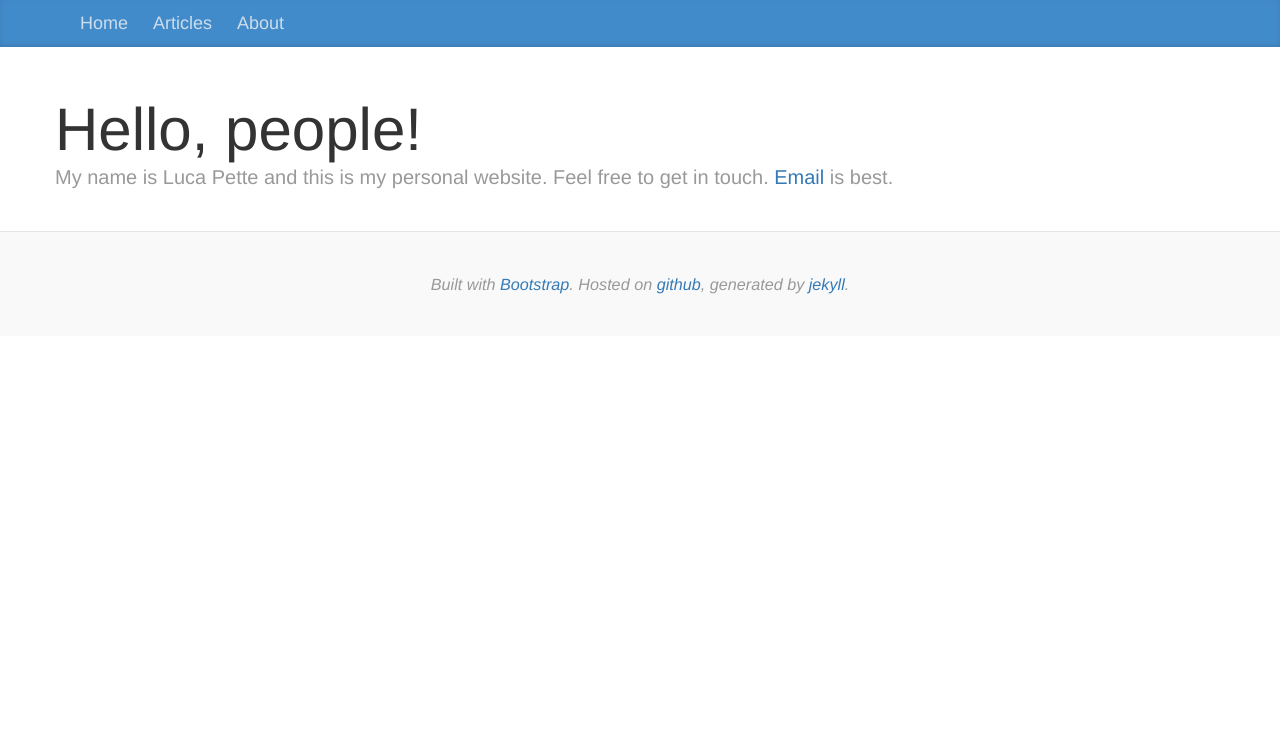
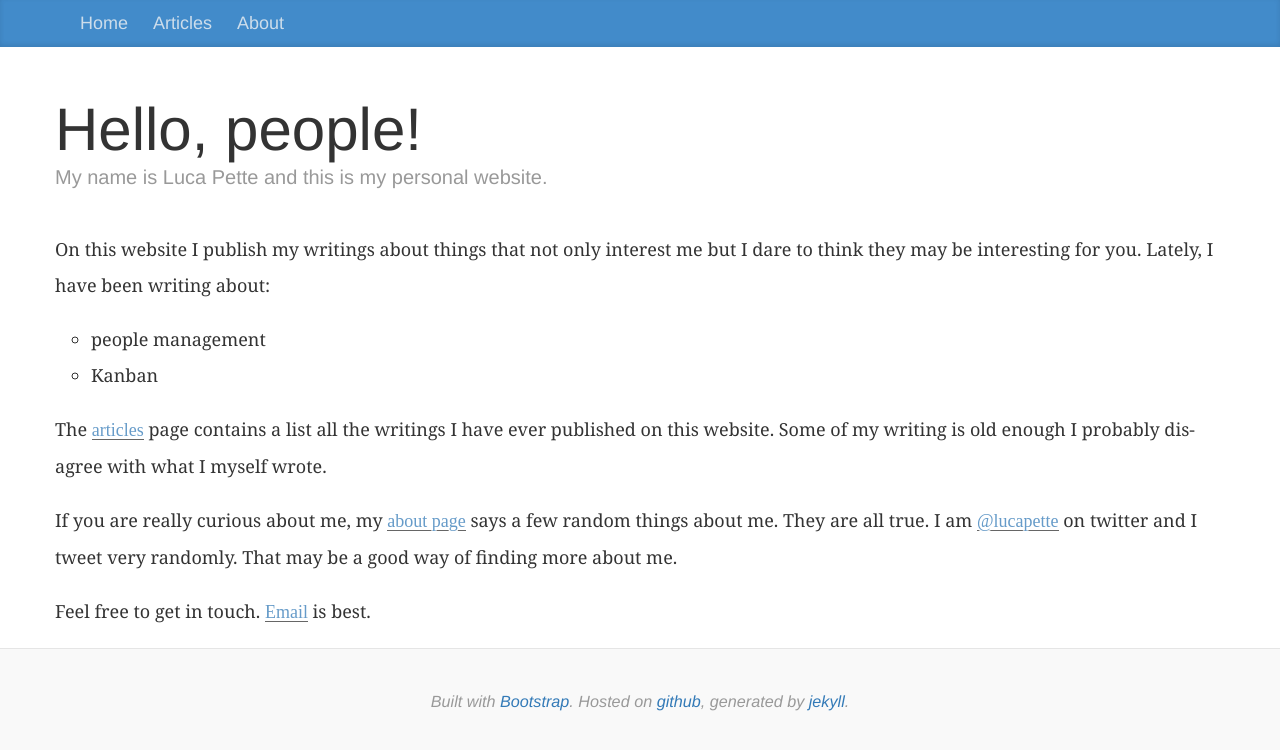
Before and after one commit to lucapette/lucapette.github.com, a Jekyll site: the page built from index.html, in a window 1280 px wide. Shown: the top 750 px of the page. Built offline with Jekyll 4.4.1, drawn with Linux system fonts in a browser that asks for light colours; nearby versions of some CDN libraries.

Commit message:
Better homepage

```diff
--- a/_layouts/articles.html
+++ b/_layouts/articles.html
@@ -16,7 +16,7 @@
             <article>
               <h1>{{page.title}}</h1>
               <div class="blog-post-meta">
-                  Written <time pubdate class="timeago" datetime="{{page.date | date:"%FT%TZ"}}">{{ page.date | date_to_string }}</time>
+                  Published on <time pubdate class="timeago" datetime="{{page.date | date:"%FT%TZ"}}">{{ page.date | date_to_string }}</time>
               </div>
               <div class=content>
                 <div class=row>
--- a/index.html
+++ b/index.html
@@ -9,5 +9,34 @@ keywords: lucapette
   <h1 class="blog-title">Hello, people!</h1>
   <p class="lead blog-description">My name is Luca Pette and this is my
   personal website.
+</div>
+
+<article>
+  <p>
+  On this website I publish my writings about things that not only interest me
+  but I dare to think they may be interesting for you. Lately, I have been
+  writing about:
+
+  <ul>
+    <li>people management</li>
+    <li>Kanban</li>
+  </ul>
+  </p>
+
+  <p>The <a href="/articles.html">articles</a> page contains a list all the
+  writings I have ever published on this website. Some of my writing is old
+  enough I probably disagree with what I myself wrote.
+  </p>
+
+  <p>
+  If you are really curious about me, my <a href="/about.html">about page</a>
+  says a few random things about me. They are all true. I am <a
+    href="https://twitter.com/lucapette">@lucapette</a> on
+  twitter and I tweet very randomly. That may be a good way of finding more
+  about me.
+  </p>
+
+  <p>
   Feel free to get in touch. <a href=mailto:lucapette@gmail.com>Email</a> is best.</p>
-</div>
+  </p>
+</article>
```
